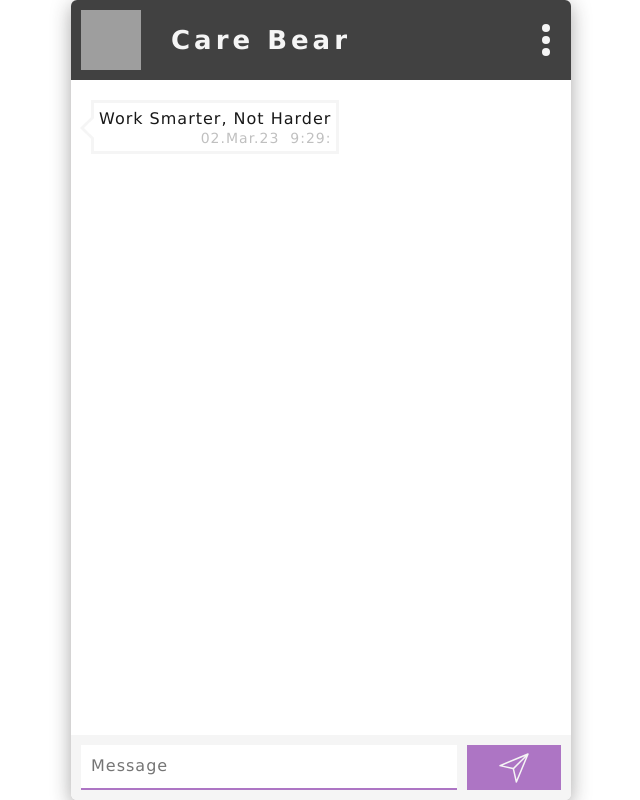
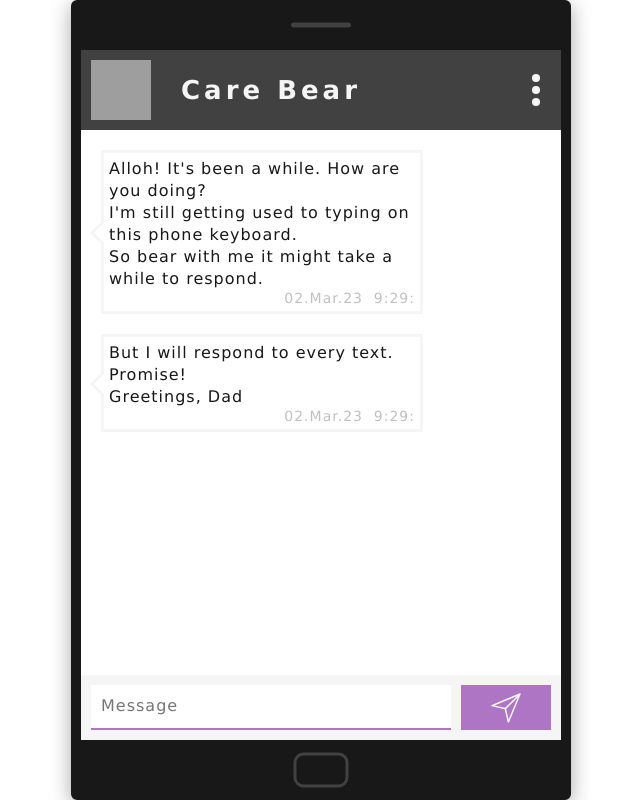
Before and after one commit to ReneCodes/Chat-with-Dad, a plain HTML site: page index.html in a window 1280 px wide. Shown: the whole page, without its empty margins (319-959 px from the left). Drawn offline with nearby package versions, Linux system fonts and the light colour scheme; grey boxes are pictures that could not be loaded.

Commit message:
minor CSS, HTML, cleaned logic

```diff
--- a/index.html
+++ b/index.html
@@ -25,6 +25,7 @@
   </head>
   <body>
     <main>
+      <div class="phone-frame">
         <div class="phone-container">
           <div class="contact-container">
             <div class="contact">
@@ -42,7 +43,9 @@
                 <span class="bar"></span>
               </div>
               <div class="menu-items">
-              <div class="m-item menu-btn" id="joke-button">Tell Me A Joke</div>
+                <div class="m-item menu-btn" id="joke-button">
+                  Tell Me A Joke
+                </div>
                 <div class="m-item menu-btn" id="delete-chat">
                   Clear Chat History
                 </div>
@@ -86,6 +89,7 @@
             </form>
           </div>
         </div>
+      </div>
     </main>
   </body>
 </html>
--- a/logic.js
+++ b/logic.js
@@ -4,7 +4,7 @@ $(document).ready(function () {
   // Variables and Array for Random Dad response and Queue
   const responseQueue = [];
   let workingOnQueue = false;
-  const randomDadText = [
+  const randomDadTexts = [
     'Alloh!',
     'Try turning it on and off again.',
     'let me ask your mom',
@@ -39,9 +39,17 @@ $(document).ready(function () {
         $('.message-container').append(textBlock);
       });
     }
-    $('.message').length > 0
-      ? scrollToLastMessage(false, 0)
-      : getRandomDadResponse();
+    $('.message').length > 0 ? scrollToLastMessage(false, 0) : introText();
+  }
+
+  // Chat App Introduction on new Chat
+  function introText() {
+    getRandomDadResponse(
+      "Alloh! It's been a while. How are you doing? \nI'm still getting used to typing on this phone keyboard.\nSo bear with me it might take a while to respond."
+    );
+    getRandomDadResponse(
+      'But I will respond to every text. Promise!\nGreetings, Dad'
+    );
   }
 
   /* Save Chat from Session Storage
@@ -80,7 +88,7 @@ $(document).ready(function () {
   });
 
   /* Let your Dad tell you a joke
-    - call API to fetch a joke
+    - calls API to fetch a joke
     - extract the data from response json
     - create text-message and get amused by dad
   */
@@ -160,14 +168,16 @@ $(document).ready(function () {
     $('#input')[0].focus();
   }
 
-  //
-  /* Build Message Blocks
+  /** Build Message Blocks
     - create HTML elements
     - add classes and content
     - call timestamp
     - append message to Message-Container
-    - call random dad respoonse when message come from user
+    - call random dad respoonse when message comes from user
     - calling function to store message
+    @param {String} textMessage - text for message
+    @param {String} position - class for message to display left | right
+    @param {Boolean} human - true: input from user | false: random message
   */
   function buildMessageBlock(message, position = 'left', human = false) {
     const $message = $('<div>');
@@ -185,6 +195,7 @@ $(document).ready(function () {
     $message.append($block);
 
     $('.message-container').append($message);
+
     // scroll down to end last message
     scrollToLastMessage(true);
     //clear message in textarea when a human send a text
@@ -215,19 +226,25 @@ $(document).ready(function () {
     return timeStamp;
   }
 
-  /* Random Dad Response
+  /** Random Dad Response
     - choose random message from Array
     - calculate delay time depending on text length
     - push message with delay time into response queue
     - call function to work on response queue
+    @param {String} text - provided text for generated message
   */
-  function getRandomDadResponse() {
-    const randomText =
-      randomDadText[Math.floor(Math.random() * randomDadText.length)];
-    const delay = randomText.length * 150;
-    // console.log('Dad text delay', delay);
+  function getRandomDadResponse(text = '') {
+    let randomText = '';
+    let delay = 1600;
+
+    if (text) {
+      randomText = text;
+    } else {
+      randomText =
+        randomDadTexts[Math.floor(Math.random() * randomDadTexts.length)];
+      delay += randomText.length * 15;
+    }
     responseQueue.push([randomText, delay]);
-    // setTimeout(buildMessageBlock, delay, randomText);
     workingOnQueue == false ? workOnResponseQueue() : null;
   }
 
@@ -251,11 +268,13 @@ $(document).ready(function () {
     }
   }
 
-  /* Scroll Down
+  /** Scroll Down
     - animates to scroll down to last message
       in default time 1.6s
-    - instant scroll down when loading messages from session storage
+    - instant scroll down when loading messages
     - calls function to fade in only new messages
+    @param {Number} time - set delay time for scrolling | default: 1600
+    @param {Boolean} newText - true: newly added text | false: text from session storage
   */
   function scrollToLastMessage(newText = false, time = 1600) {
     // Reference: jQuery documentation .animate()
@@ -269,9 +288,10 @@ $(document).ready(function () {
     fadeInMessage(newText);
   }
 
-  /* Display messages
+  /** Display messages
     - fade-in every newly added messages
     - instantly display existing messages from storage
+    @param {Boolean} _newText - true: opacity duration 800 | false: instantly to opacity 1
   */
   function fadeInMessage(_newText) {
     if (_newText) {
--- a/styles.css
+++ b/styles.css
@@ -32,22 +32,71 @@ body {
   height: 100vh;
 }
 
-.phone-container {
+.phone-frame {
   position: relative;
   display: flex;
-  flex-direction: column;
-  justify-content: flex-end;
+  justify-content: center;
+  align-items: center;
+
+  border: 10px solid var(--gray-999);
+  border-top: 50px solid var(--gray-999);
+  border-bottom: 60px solid var(--gray-999);
   border-radius: 6px;
 
   width: 100vw;
   max-width: 500px;
   height: 100vh;
   max-height: 900px;
+
+  box-shadow: 0px 5px 20px var(--shadow-opacity-200);
+}
+
+.phone-container {
+  position: relative;
+  display: flex;
+  flex-direction: column;
+  justify-content: flex-end;
+
+  width: 100%;
+  height: 100%;
   font-size: 16px;
   letter-spacing: 1px;
 
   overflow: hidden;
-  box-shadow: 0px 5px 20px var(--shadow-opacity-200);
+}
+
+/* Phone look idea reference from W3School
+
+Citation:
+  w3schools(n.a), How TO - Device Look,
+  (https://www.w3schools.com/howto/tryit.asp?filename=tryhow_css_device_smartphone). https://www.w3schools.com
+*/
+
+.phone-frame::before {
+  content: '';
+  display: block;
+  width: 60px;
+  height: 5px;
+  position: absolute;
+  top: -25px;
+  left: 50%;
+  transform: translate(-50%, -50%);
+  background: var(--gray-800);
+  border-radius: 10px;
+  z-index: 10;
+}
+
+.phone-frame:after {
+  content: '';
+  display: block;
+  width: 55px;
+  height: 35px;
+  position: absolute;
+  left: 50%;
+  bottom: -65px;
+  transform: translate(-50%, -50%);
+  border: 3px solid var(--gray-800);
+  border-radius: 10px;
 }
 
 /* CONTACT */
```
Lines whose indentation alone changed are shown as unchanged.
